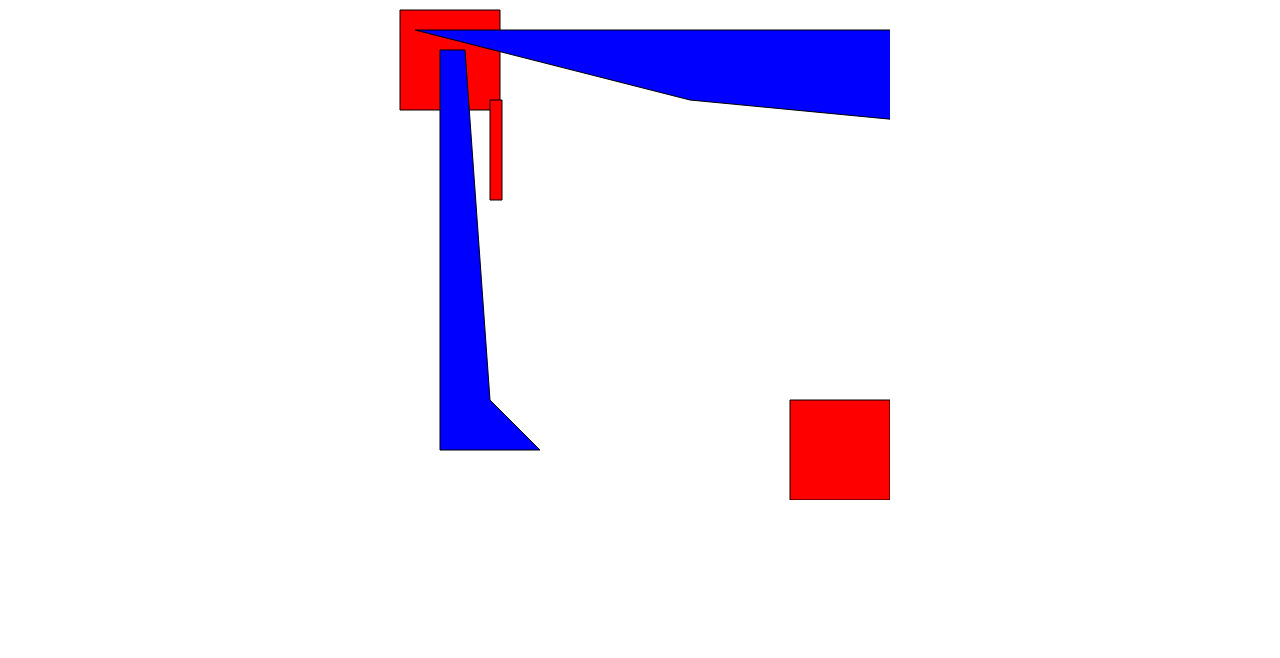
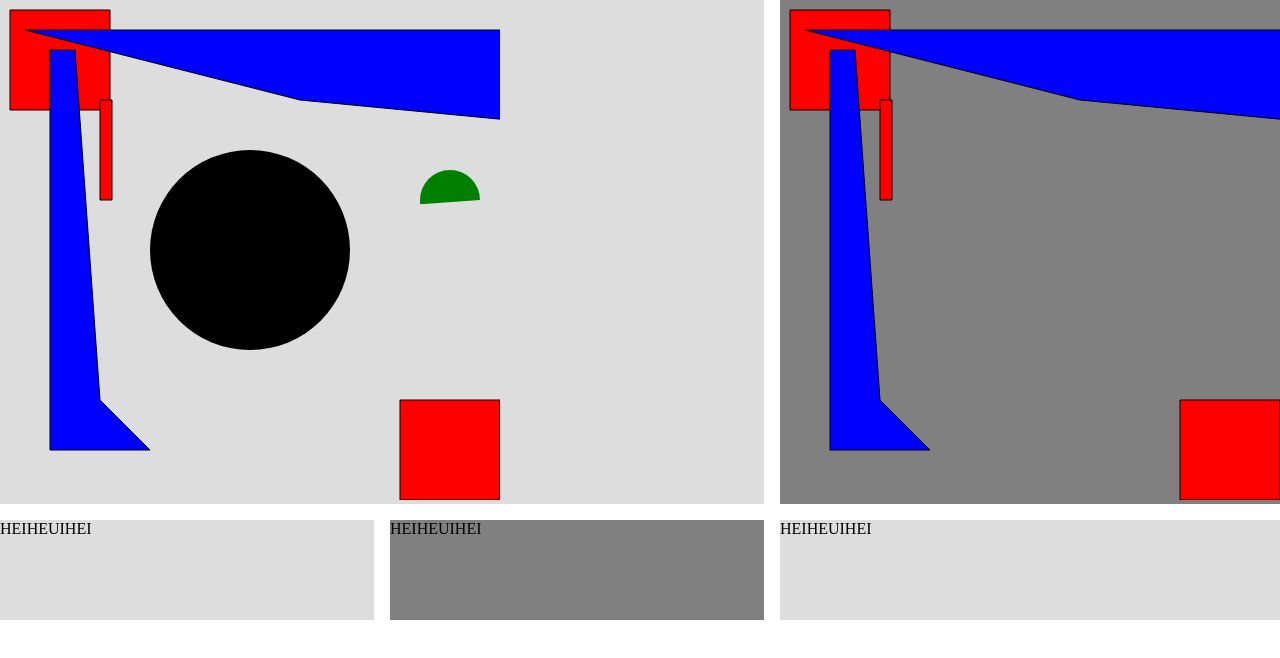
Before and after one commit to Playron/IT2810_Project1, a plain HTML site: page index.html in a window 1280 px wide. Drawn offline with Linux system fonts and the light colour scheme.

Commit message:
Some grid-testing  Changes to be committed: 	modified:   index.html 	modified:   script.js 	modified:   style.css

```diff
--- a/index.html
+++ b/index.html
@@ -7,7 +7,23 @@
 </head>
 
 <body>
-    <canvas id="art1" width="500" height="500"></canvas>
+    <div class="grid-container">
+        <div class = "box box1">
+            <canvas id="art1" width="500" height="500"></canvas>
+        </div>
+        <div class = "box box2">
+            <canvas id="art2" width="500" height="500"></canvas>
+        </div>
+        <div class="box box3">
+            HEIHEUIHEI
+        </div>
+        <div class="box box3">
+            HEIHEUIHEI
+        </div>
+        <div class="box box3">
+            HEIHEUIHEI
+        </div>
+    </div>
     <script src="script.js"></script>
 </body>
 
--- a/script.js
+++ b/script.js
@@ -30,9 +30,66 @@ function drawRandomFigure(start, stop, x1, y1, x2, y2){
     ctx.stroke();
 }
 
+function drawCircle(centerX, centerY, radius){
+    ctx.beginPath();
+    ctx.arc(centerX, centerY, radius, 0, Math.PI*2);
+    ctx.closePath();
+    ctx.fill()
+}
+
+function drawCircle2(centerX, centerY, radius){
+    ctx.beginPath();
+    ctx.fillStyle = "green";
+    ctx.arc(centerX, centerY, radius, 0, 3, Math.PI*2);
+    ctx.closePath();
+    ctx.fill()
+}
+
+drawCircle(250, 250, 100);
+drawCircle2(450, 200, 30);
+
 drawSquare(10,10,100,100);
 drawSquare(100,100,12,100);
 drawSquare(400,400,100,100);
 
 drawRandomFigure(100, 400, 50, 50, 75, 50);
 drawRandomFigure(300, 100, 522, 50, 25, 30);
+
+
+
+let canvas1 = document.getElementById("art2");
+let context = canvas1.getContext("2d");
+
+
+
+function drawSquare1(start, stop, squareX, squareY){
+    context.beginPath();
+    context.moveTo(start,stop);
+    context.lineTo(start + squareX, stop);
+    context.lineTo(start + squareX, stop + squareY);
+    context.lineTo(start, stop + squareY);
+    context.lineTo(start, stop);
+    context.fillStyle = "red";
+    context.fill();
+    context.stroke();
+}
+
+function drawRandomFigure1(start, stop, x1, y1, x2, y2){
+    context.beginPath();
+    context.moveTo(start, stop);
+    context.lineTo(start + x1, stop + y1);
+    context.lineTo(x1, stop + y1);
+    context.lineTo(x1, y2);
+    context.lineTo(x2, y2);
+    context.lineTo(start, stop);
+    context.fillStyle = "blue";
+    context.fill()
+    context.stroke();
+}
+
+drawSquare1(10,10,100,100);
+drawSquare1(100,100,12,100);
+drawSquare1(400,400,100,100);
+
+drawRandomFigure1(100, 400, 50, 50, 75, 50);
+drawRandomFigure1(300, 100, 522, 50, 25, 30);
--- a/style.css
+++ b/style.css
@@ -4,11 +4,40 @@ body {
 }
 
 
-canvas {
+/*canvas {
     padding-left: 0;
     padding-right: 0;
     margin-left: auto;
     margin-right: auto;
     display: block;
     width: 500px;
+}*/
+
+
+.grid-container > div {
+    background-color: gray
 }
+
+.grid-container > div:nth-child(odd){
+    background-color: #ddd;
+}
+.grid-container {
+    display: grid;
+    grid-template-columns: 1fr 1fr 1fr;
+    gap: 1em;
+    justify-items: stretch;
+    grid-auto-rows: minmax(100px, auto);
+}
+
+.box1{
+    grid-column: 1/3;
+}
+
+.box2{
+
+}
+
+.box3{
+
+
+}
```
